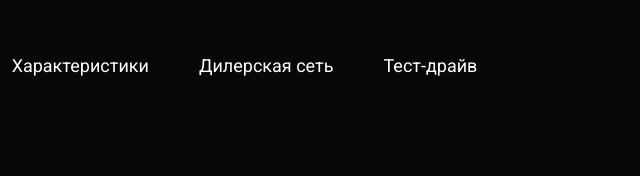
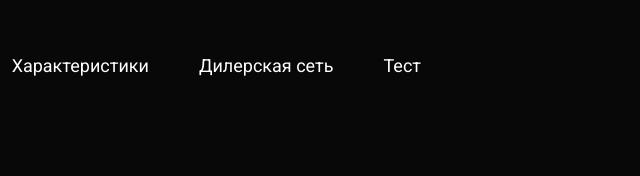
Before and after one commit to AleksandrYatsenko/bmwWithUber, a plain HTML site: page index.html in a window 1280 px wide. Shown: the top 176 px of the page, 307-947 px from the left. Drawn offline with Linux system fonts and the light colour scheme.

Commit message:
save html2

```diff
--- a/index.html
+++ b/index.html
@@ -52,7 +52,7 @@
               <li class="menu-list__item">
                 <a href="https://aleksandryatsenko.github.io/project_BEM/"
                   class="menu-list__link">
-                  Тест-драйв
+                  Тест
                 </a>
               </li>
             </ul>
```
